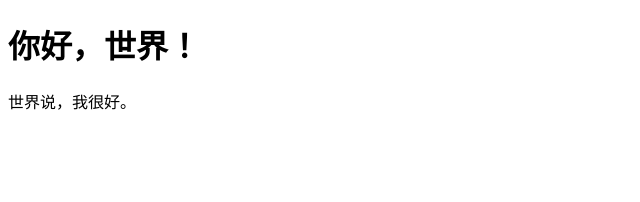
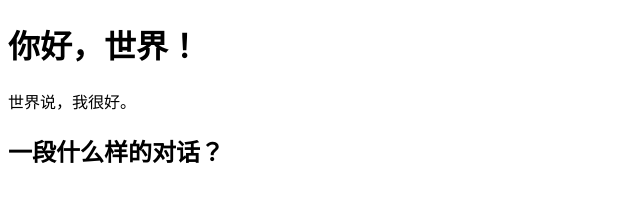
Before and after one commit to 937260140/code008, a plain HTML site: page index.html in a window 1280 px wide. Shown: the whole page, without its empty margins (0-640 px from the left). Drawn offline with Linux system fonts and the light colour scheme.

Commit message:
第三次上传

```diff
--- a/index.html
+++ b/index.html
@@ -9,5 +9,6 @@
 <body>
     <h1>你好，世界！</h1>
     <p>世界说，我很好。</p>
+    <h2>一段什么样的对话？</h2>
 </body>
 </html>
```
